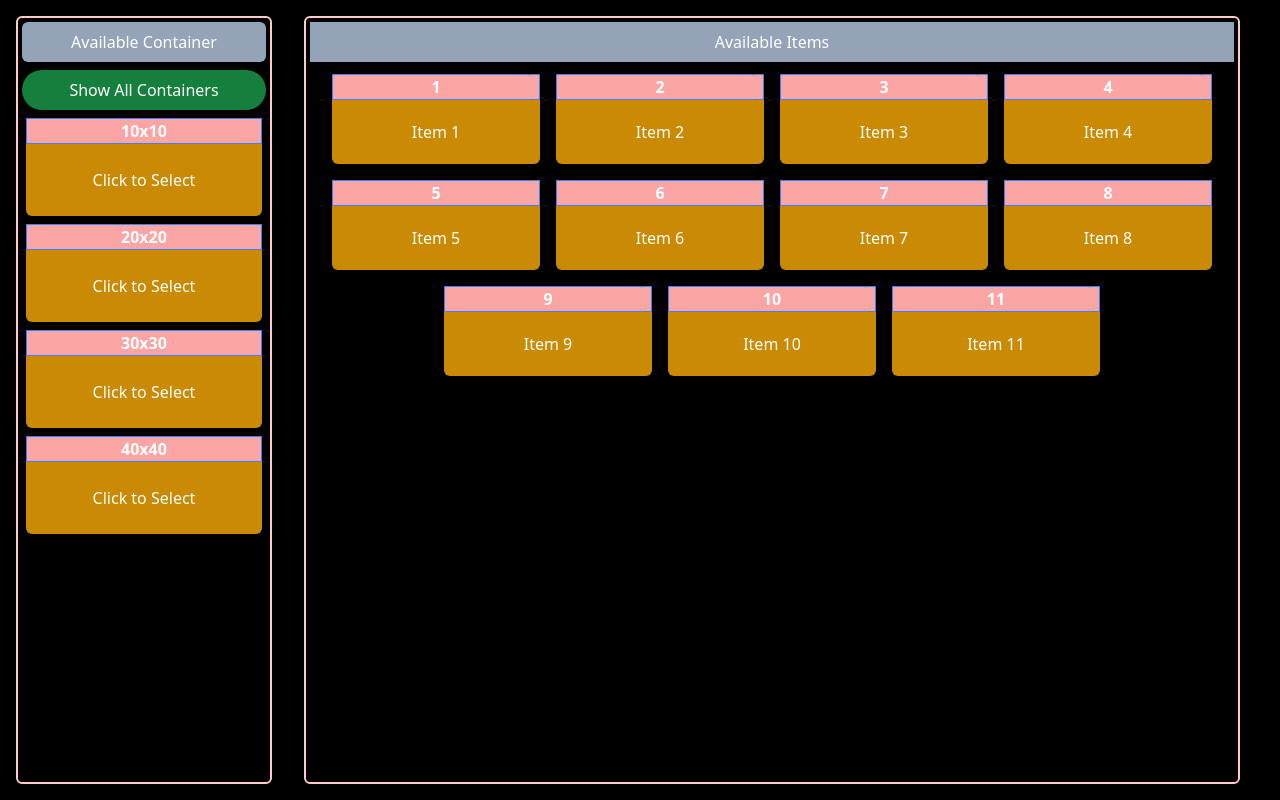
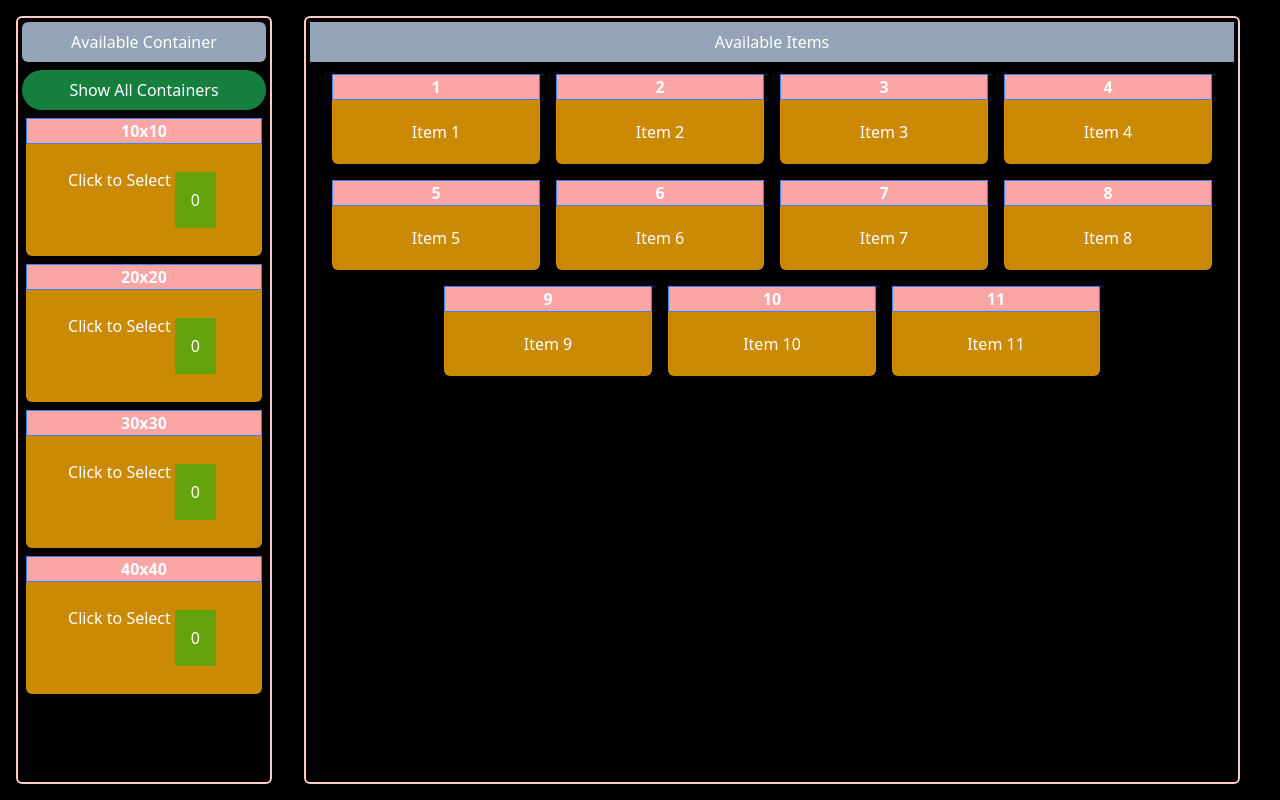
Before and after one commit to EmpireVikashh/f4-con-3, a React (Create React App) app: page / in a window 1280 px wide. Built offline with nearby package versions, Linux system fonts and the light colour scheme.

Commit message:
haveToAddItem

```diff
--- a/src/Components/Left/SelectedItems.js
+++ b/src/Components/Left/SelectedItems.js
@@ -3,11 +3,16 @@ import React from "react";
 const SelectedItems = () => {
   return (
     <div className="items flex flex-wrap justify-center">
-      Click to Select
-      {Array(0)
+      <p>Click to Select</p>
+      {Array(1)
         .fill(null)
         .map((_, index) => (
-          <div key={index} className="bg-lime-600 p-4 m-1 text-center hover:bg-red-500"></div>
+          <div
+            key={index}
+            className="bg-lime-600 p-4 m-1 text-center hover:bg-red-500"
+          >
+            {index}
+          </div>
         ))}
     </div>
   );
```
